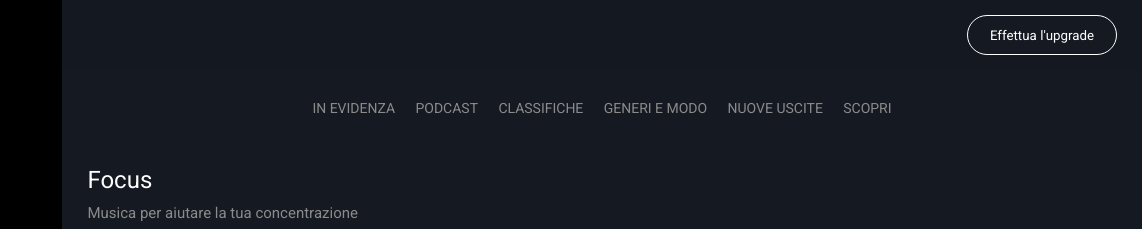
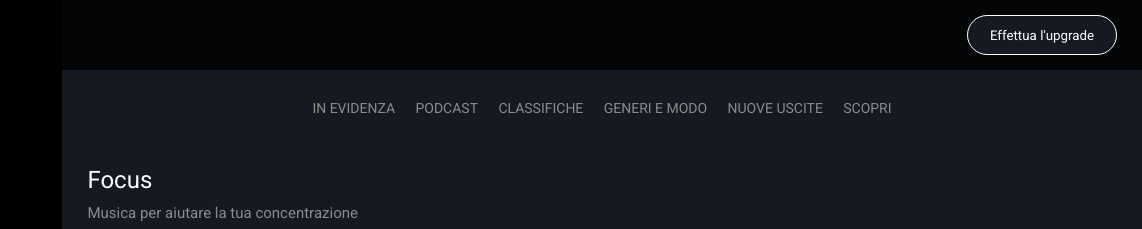
Before and after one commit to Jasmin-Mediani/html-css-spotifyweb, a plain HTML site: page index.html in a window 1280 px wide. Shown: the top 229 px of the page, 138-1280 px from the left. Drawn offline with Linux system fonts and the light colour scheme.

Commit message:
modificato colore a .barra-scura

```diff
--- a/css/style.css
+++ b/css/style.css
@@ -135,7 +135,7 @@ main {
   left: 200px;
   display: flex;
   justify-content: flex-end;
-  background-color: rgba(20, 25, 34, 0.9);
+  background-color: rgba(0, 0, 0, 0.8);
   z-index: 999;
 }
 
```
